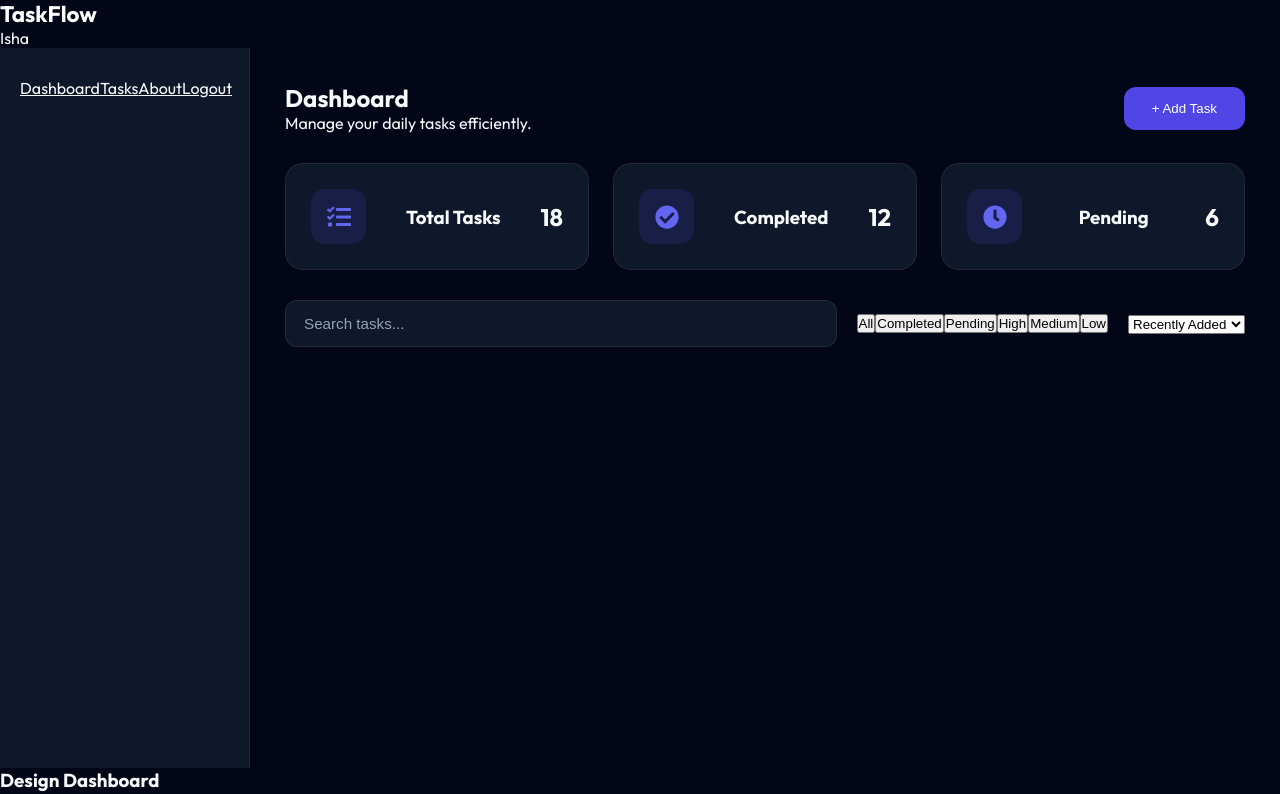
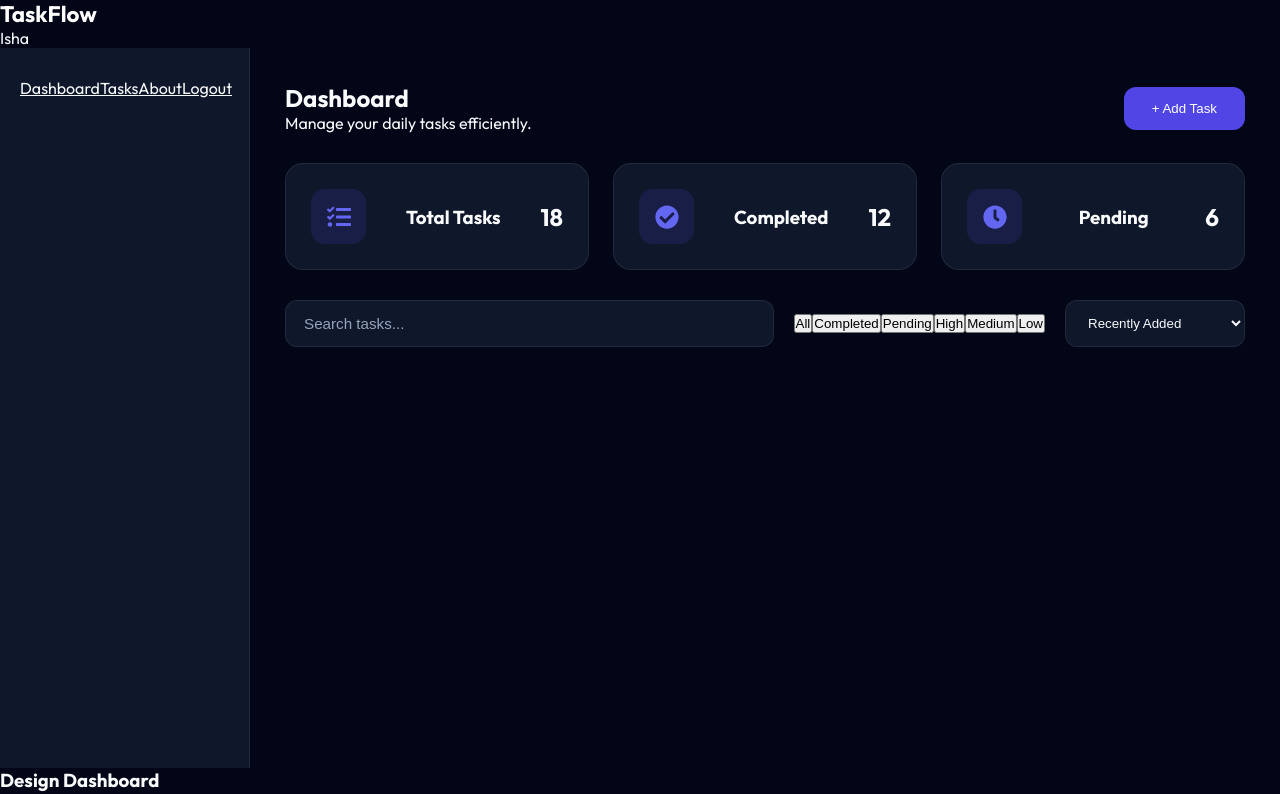
Before and after one commit to Isharani01/taskflow, a React (Vite) app: page /dashboard in a window 1280 px wide. Shown: the top 794 px of the page. Built offline with nearby package versions, Linux system fonts and the light colour scheme.

Commit message:
styled dashboard sortdropdown

```diff
--- a/src/components/Dashboard/SortDropdown/SortDropdown.module.css
+++ b/src/components/Dashboard/SortDropdown/SortDropdown.module.css
@@ -0,0 +1,19 @@
+.sortDropdown {
+  display: flex;
+}
+
+.sortDropdown select {
+  padding: 14px 18px;
+  background: #0f172a;
+  color: #f8fafc;
+  border: 1px solid rgba(255,255,255,.08);
+  border-radius: 12px;
+  outline: none;
+  cursor: pointer;
+  min-width: 180px;
+  transition: .3s;
+}
+
+.sortDropdown select:focus {
+  border-color: #6366f1;
+}
```
